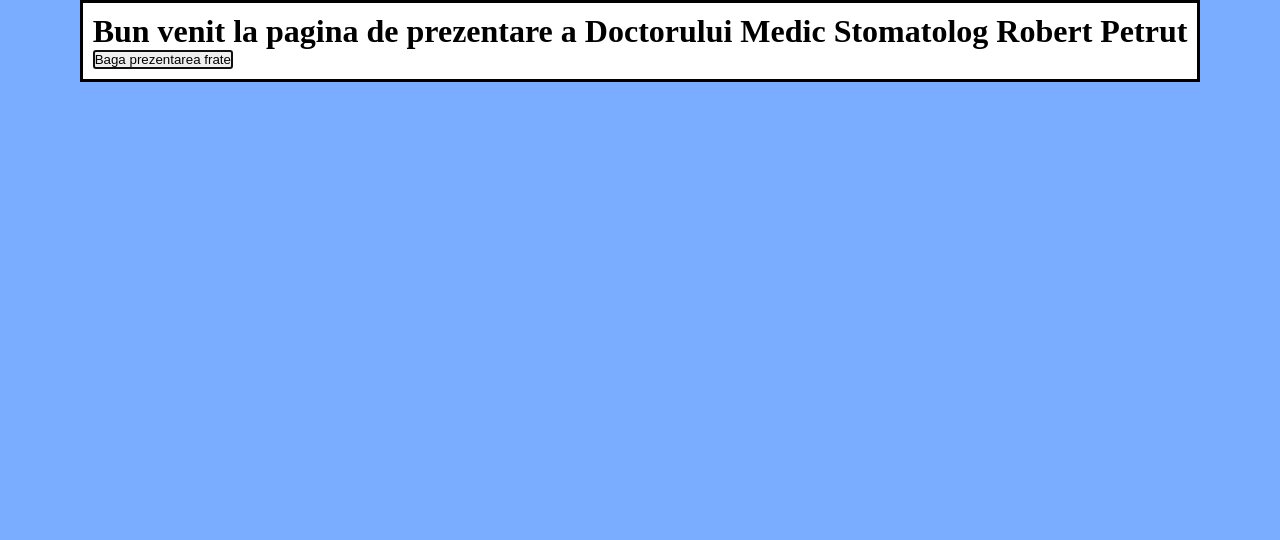
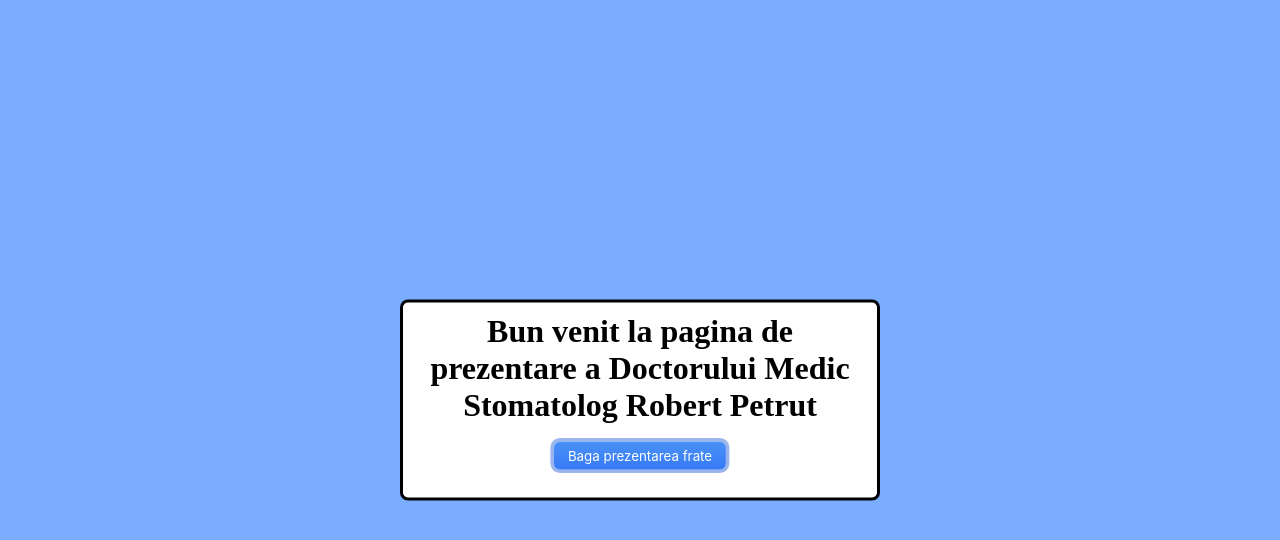
Before and after one commit to paulsandor97/Robert, a plain HTML site: page index.html in a window 1280 px wide. Drawn offline with Linux system fonts and the light colour scheme.

Commit message:
styled modal

```diff
--- a/index.html
+++ b/index.html
@@ -19,9 +19,11 @@
             </figure>
         </div>
 
-        <dialog id="intro-modal">
-                <h1>Bun venit la pagina de prezentare a Doctorului Medic Stomatolog Robert Petrut</h1>
-                <button id="start-presentation-btn">Baga prezentarea frate</button>
+        <dialog id="intro-modal" class="center">
+            <h1 style="text-align: center">Bun venit la pagina de prezentare a Doctorului Medic Stomatolog Robert Petrut</h1>
+            <div class="button-container">
+                <button id="start-presentation-btn" class="start-button center">Baga prezentarea frate</button>
+            </div>
         </dialog>
 
         <audio autoplay loop id="playAudio" muted>
--- a/scripts.js
+++ b/scripts.js
@@ -11,7 +11,7 @@ startPresentationButton.addEventListener('click', async () => {
     const container = document.getElementById('container');
     container.style.display = 'block';
 
-    modal.close();
+    modal.style.display = 'none';
     const delayPerImage = 3000;
     startAudio();
     await delay(delayPerImage);
--- a/style.css
+++ b/style.css
@@ -47,5 +47,52 @@ img {
 
 #intro-modal {
     padding: 10px;
-    margin: auto;
+    display: flex;
+    flex-direction: column;
+    background: #ffffff;
+    border-radius: 0.5em;
+    box-shadow: 0 10px 20px rgba(black, 0.2);
+    max-width: 90%;
+    width: 30em;
+    text-align: left;
+    max-height: 90vh;
 }
+
+.center {
+    top: 50%;
+    left: 50%;
+    position: absolute;
+    -webkit-transform: translateX(-50%) translateY(-50%);
+    -moz-transform: translateX(-50%) translateY(-50%);
+    -ms-transform: translateX(-50%) translateY(-50%);
+    transform: translateX(-50%) translateY(-50%);
+}
+
+.button-container {
+    position: relative;
+    margin: 2rem;
+}
+
+.start-button {
+    display: flex;
+    flex-direction: column;
+    align-items: center;
+    padding: 6px 14px;
+    font-family: -apple-system, BlinkMacSystemFont, 'Roboto', sans-serif;
+    border-radius: 6px;
+    border: none;
+
+    color: #fff;
+    background: linear-gradient(180deg, #4b91f7 0%, #367af6 100%);
+    background-origin: border-box;
+    box-shadow: 0px 0.5px 1.5px rgba(54, 122, 246, 0.25), inset 0px 0.8px 0px -0.25px rgba(255, 255, 255, 0.2);
+    user-select: none;
+    -webkit-user-select: none;
+    touch-action: manipulation;
+}
+
+.start-button:focus {
+    box-shadow: inset 0px 0.8px 0px -0.25px rgba(255, 255, 255, 0.2), 0px 0.5px 1.5px rgba(54, 122, 246, 0.25),
+        0px 0px 0px 3.5px rgba(58, 108, 217, 0.5);
+    outline: 0;
+}
```
